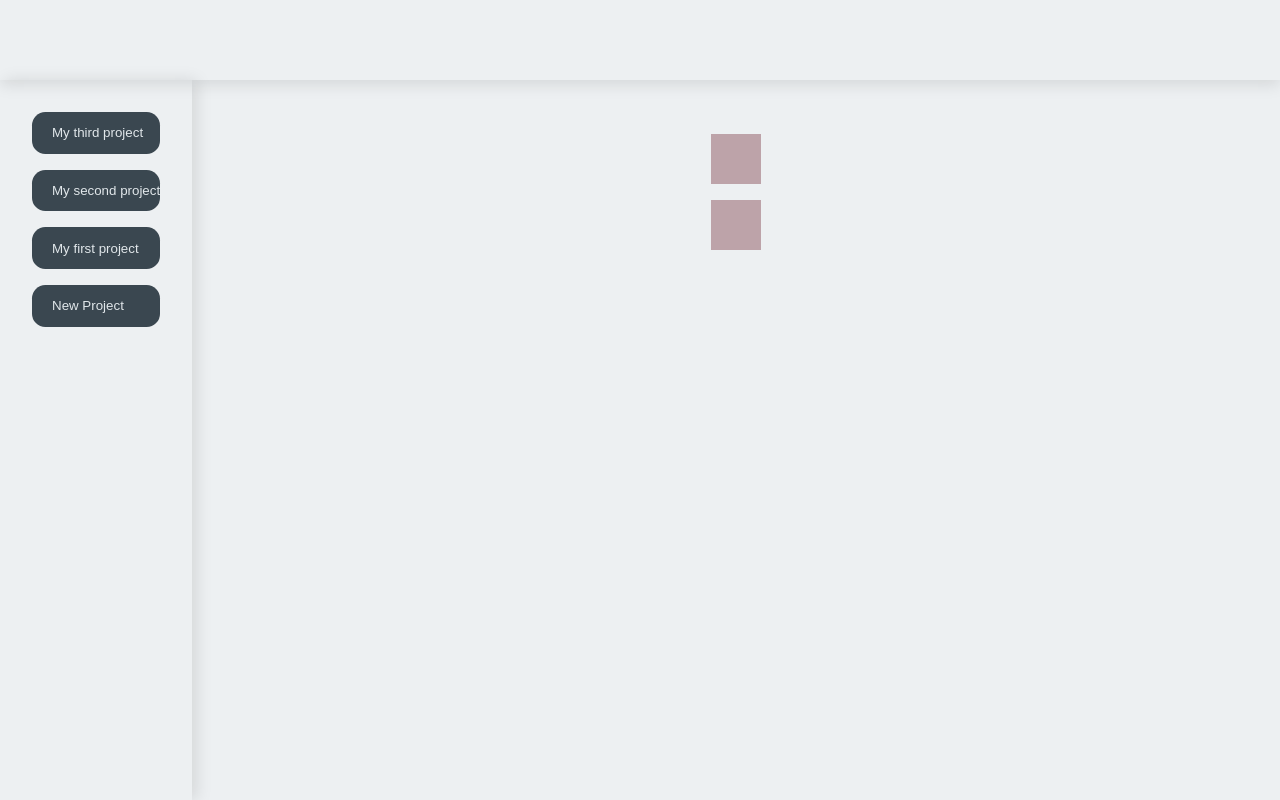
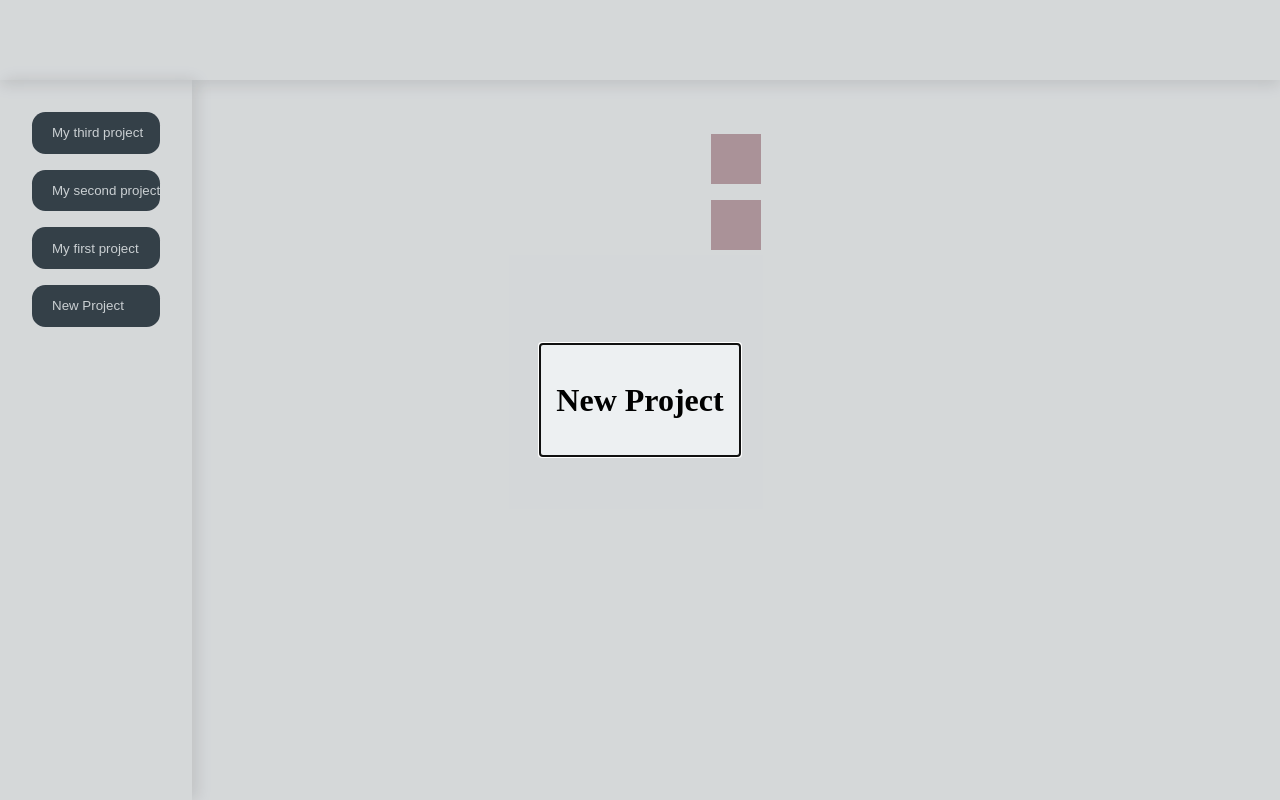
Before and after one commit to EthanL02/todo-list, a website built with webpack: page src/template.html in a window 1280 px wide. Built offline with nearby package versions, Linux system fonts and the light colour scheme.

Commit message:
Make project dialog appear modal at startup
Fix dialog not dissapearing due to flex display

```diff
--- a/src/index.js
+++ b/src/index.js
@@ -4,12 +4,15 @@ import project from "./project.js";
 import displayController from "./display-controller.js";
 
 document.documentElement.setAttribute("data-theme", "light");
+const projectDialog = document.getElementById("project-dialog");
 
 const projects = [];
 
 function addProject(newProject) {
     projects.push(project.createNewProject(newProject));
 }
+
+projectDialog.showModal();
 
 addProject("My first project");
 addProject("My second project");
--- a/src/styles.css
+++ b/src/styles.css
@@ -36,7 +36,6 @@ button:hover {
 }
 
 dialog {
-    display: flex;
     border-style: none;
     align-self: center;
     justify-self: center;
--- a/src/template.html
+++ b/src/template.html
@@ -13,7 +13,10 @@
         </div>
         <div id="main-content">
         </div>
-        <dialog closedby="any" open>
+        <dialog closedby="any" id="project-dialog">
+            <form method="post">
+                <h1>New Project</h1>
+            </form>
         </dialog>
     </body>
 </html>
```
